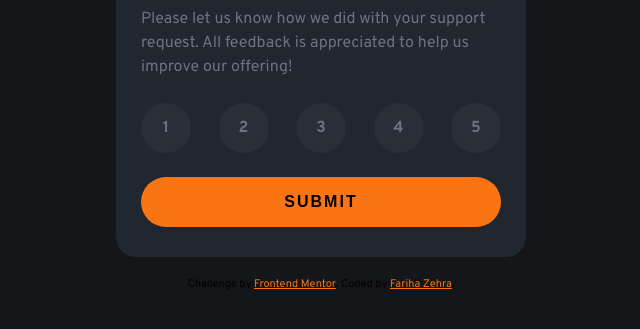
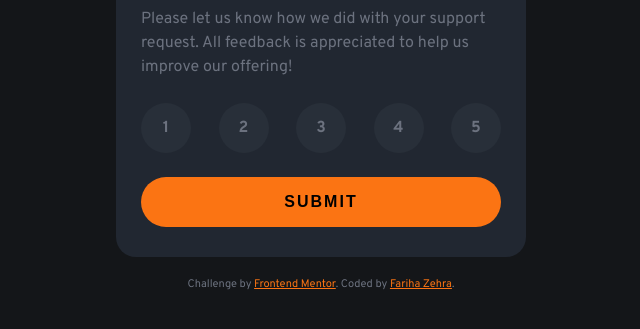
Before and after one commit to Fariha-Zehra-webDeveloper/Interactive-rating-component, a plain HTML site: page index.html in a window 1280 px wide. Shown: the part 341-670 px from the top of the page, without its empty margins (319-959 px from the left). Drawn offline with Linux system fonts and the light colour scheme.

Commit message:
Interactive rating component Done

```diff
--- a/style.css
+++ b/style.css
@@ -190,7 +190,7 @@ button:hover{
 .attribution {
     font-size: 11px;
     text-align: center;
-    color: var(--clr-Grey-500);
+    color: var(--clr-Muted-Grey);
 }
 .attribution a {
     color: var(--clr-Orange-500);
```
